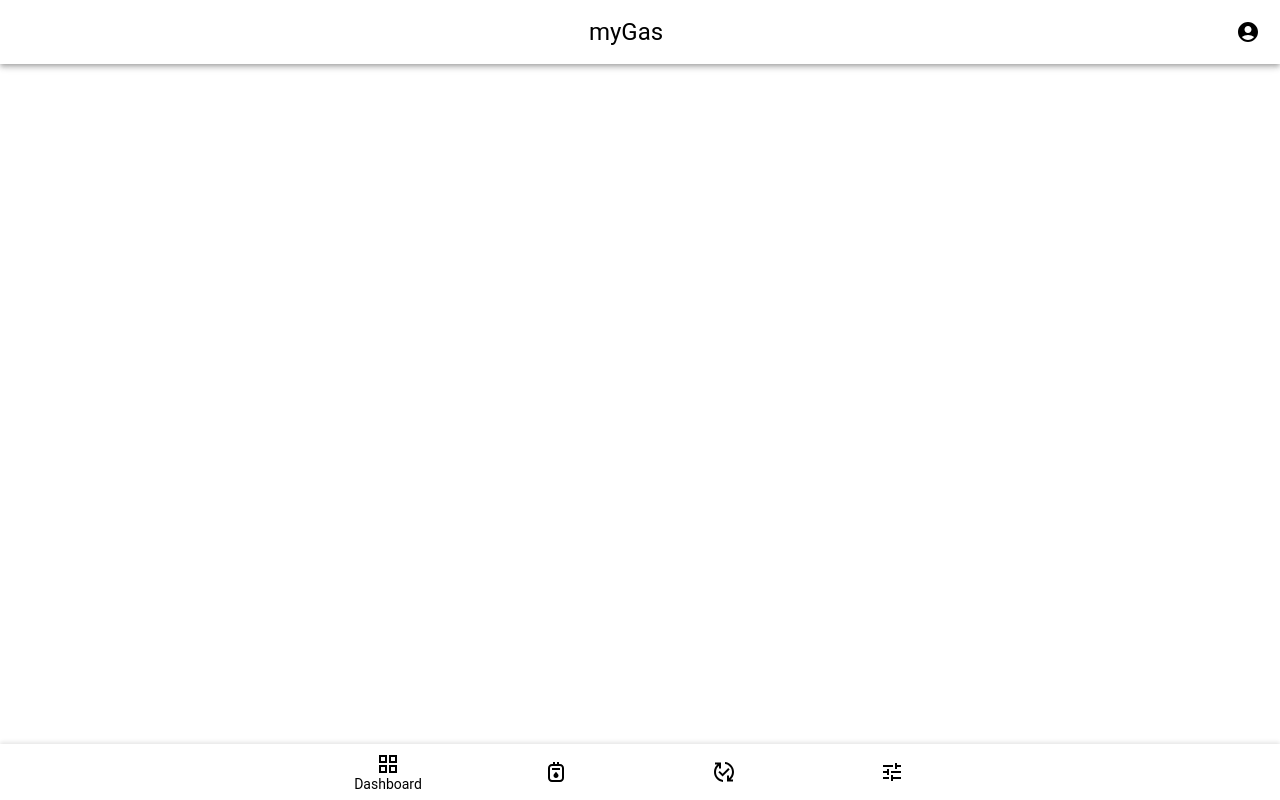
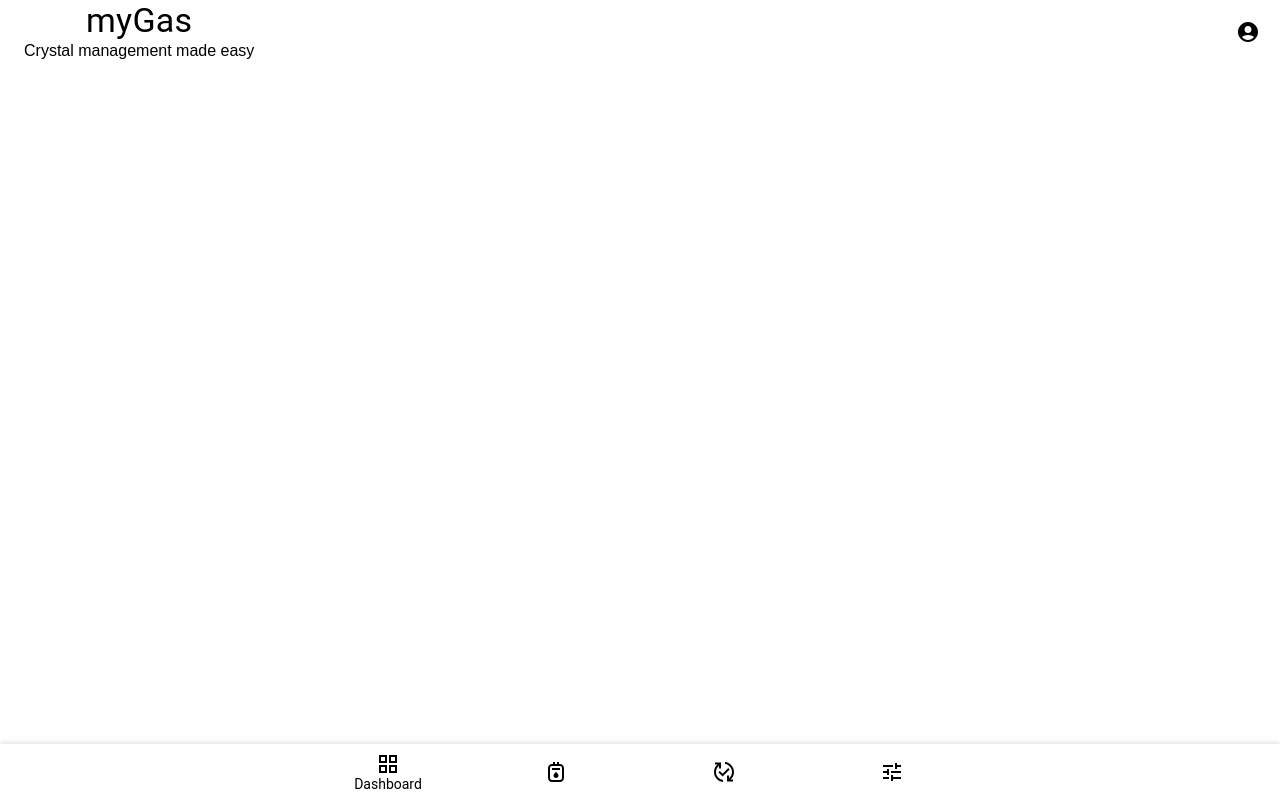
Before and after one commit to iantanui/mygas, a React (Create React App) app: page / in a window 1280 px wide. Built offline with nearby package versions, Linux system fonts and the light colour scheme.

Commit message:
app bar styling

```diff
--- a/src/App.css
+++ b/src/App.css
@@ -11,9 +11,10 @@ body {
   min-height: 100vh;
 }
 
-.top-bar {
-  background-color: white;
-  color: black;
+.title {
+  display: flex;
+  flex-direction: column;
+  padding-bottom: 4px;
 }
 
 .App-logo {
--- a/src/components/TopBar.js
+++ b/src/components/TopBar.js
@@ -4,13 +4,18 @@ import AccountCircle from "@mui/icons-material/AccountCircle";
 
 const TopBar = () => {
   return (
-    <AppBar position="static" style={{ backgroundColor: "white", color: "black"}}>
-      <Toolbar>
-        <Typography variant="h5" style={{ flexGrow: 1 }}>
-          myGas
-        </Typography>
+    <AppBar
+      position="static"
+      style={{ backgroundColor: "white", color: "black", boxShadow: "none" }}
+    >
+      <Toolbar style={{ justifyContent: "space-between" }}>
+        <div className="title">
+          <Typography variant="h4">myGas</Typography>
+          <Typography variant="p">Crystal management made easy</Typography>
+        </div>
+
         <IconButton edge="end" color="inherit">
-            <AccountCircle />
+          <AccountCircle />
         </IconButton>
       </Toolbar>
     </AppBar>
```
